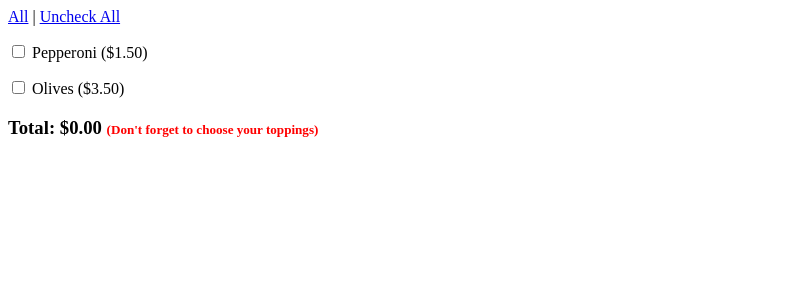
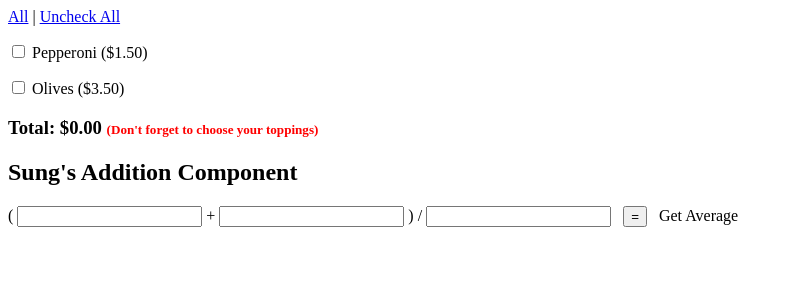
Before and after one commit to tsteelematc/components, an Angular app: page / in a window 1280 px wide. Shown: the top 300 px of the page, without its empty margins (0-793 px from the left). Built offline with nearby package versions, Linux system fonts and the light colour scheme.

Commit message:
Built the UI
Showing average

```diff
--- a/src/app/app.component.html
+++ b/src/app/app.component.html
@@ -1,3 +1,4 @@
 <div>
   <pizza-toppings></pizza-toppings>
+  <app-sjs-addition></app-sjs-addition>
 </div>
--- a/src/app/sjs-addition/sjs-addition.component.html
+++ b/src/app/sjs-addition/sjs-addition.component.html
@@ -1,3 +1,14 @@
-<p>
-  sjs-addition works!
-</p>
+<div>
+    <h2>Sung's Addition Component</h2>
+    (
+    <input type="text">
+    +
+    <input type="text">
+    )
+    /
+    <input type="text">
+    &nbsp;
+    <button>=</button>
+    &nbsp;
+    Get Average
+  </div>
```
